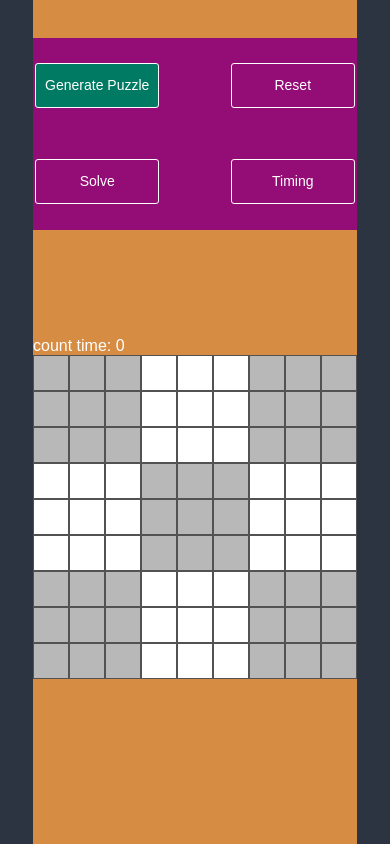
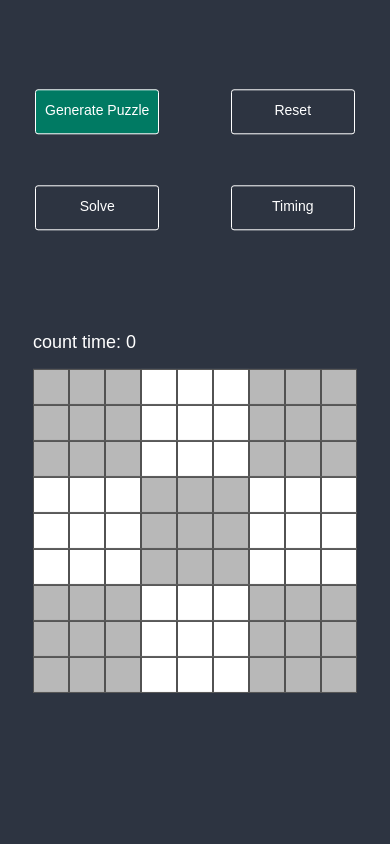
Before and after one commit to momoGrech/sudoku_generator_golver, a plain HTML site: page index.html in a window 390 px wide. Drawn offline with nearby package versions, Linux system fonts and the light colour scheme.

Commit message:
structure

```diff
--- a/index.html
+++ b/index.html
@@ -7,10 +7,10 @@
     <title>Sudku Solver</title>
     <link rel="stylesheet" href="style.css">
     <link rel="stylesheet" href="https://cdnjs.cloudflare.com/ajax/libs/animate.css/4.1.1/animate.min.css">
+    <meta name="viewport" content="width=device-width, initial-scale=1.0">
 
   </head>
 <body>
-  <section id="main">
     <main>
       <div id="button-calculator">
         <button type="button" id="call_API" class="button"><span class="button__text">Generate Puzzle</span></button>
@@ -26,11 +26,8 @@
         <div id="puzzle"></div>
       </div>
       <div id="options"></div>
-    </main>
 
-      <!-- <a href="#popup-1" class="button">Learn more</a> -->
-
-      <div class="popup animated" id="popup-1">
+        <div class="popup animated" id="popup-1">
           <div class="popup-content">
               <a id="popup-close" class="animated">&times;</a>
               <div class="level-container">
@@ -52,7 +49,11 @@
           </div>
         </div>
       </section>
-  </section>
+    </main>
+
+      <!-- <a href="#popup-1" class="button">Learn more</a> -->
+
+
 
 
   <script src="script.js"></script>
--- a/script.js
+++ b/script.js
@@ -38,7 +38,9 @@ popup_close.addEventListener('click', ()=>{
 
 timer.addEventListener('click', ()=>{
     popup_time.classList.add('pop')
+    // alert("hel")
 })
+
 generatePuzzle.addEventListener('click', ()=>{
     let game_difficulty = 0
     popup.classList.add('pop')
@@ -95,9 +97,10 @@ function geneate_puzzle(grid_param, level){
     timer_10.disabled = false
     generate_options()
 }
-
+let solution = false;
 solveButton.disabled = true
 solveButton.addEventListener('click', ()=>{
+    solution = true
     generate_solution(grid_9x9)
     populate_grid(grid_9x9)
     timer_5.disabled = true
@@ -222,7 +225,13 @@ const create_grid_9x9 = function(){
                 console.log("Index: "+ public_index)
                 console.log("Row: "+i)
                 console.log("Column : "+j)
-                validate_input(public_index, i, j, grid_elements)
+                if(solution === false){
+                    validate_input(public_index, i, j, grid_elements)
+                }
+                else{
+                    return
+                }
+
             })
             if( (i <= 2 && j <= 2)||
                 (i <=2  && j > 5 && j <= 8)||
--- a/style.css
+++ b/style.css
@@ -13,12 +13,9 @@ box-sizing: inherit;
 body{
     background-color: #2d3441;
     font-family: 'Zen Kaku Gothic New', sans-serif;
-    overflow-x: hidden;
+    overflow: hidden;
 }
 
-/* p{
-    font-size: 16px;
-} */
 
 #output, #main-content, #output-description{
     position: absolute;
@@ -65,17 +62,17 @@ hr{
 }
 
 main {
-    /* background-color: aqua; */
+    /* background-color: rgb(128, 148, 148); */
     display: grid;
     grid-template-columns: repeat(2, 24em);
     grid-template-rows: repeat(2, auto);
-    column-gap: 50px;
+    /* column-gap: 50px; */
     margin-top: 4em;
-    justify-content: space-around;
-    align-items: center;
-    height: 520px;
+    justify-content: space-evenly;
+    justify-items: center;
+    height: 75vh;
     width: 100%;
-    /* overflow: hidden; */
+    overflow: hidden;
 }
 
 /* #button-calculator {
@@ -91,7 +88,6 @@ main {
 
 #button-calculator{
     grid-template-rows: repeat(4, 6em);
-    background-color: #940d77;
     width: 20em;
 }
 
@@ -291,7 +287,7 @@ background: #007a63;
 }
 
 /* pop up */
-.popup, #timing .popup-content{
+.popup, .pop-timing {
     position: fixed;
     top: 0;
     width: 100%;
@@ -309,7 +305,7 @@ background: #007a63;
     animation-duration: 0.5s;
 }
 
-.level-container, .popup_time_content{
+.level-container, #button_container{
     width: 100%;
     height: 100px;
     background-color: #009579;
@@ -322,12 +318,7 @@ background: #007a63;
     transform: translate(0 , -50%);
 }
 
-.popup_time_content {
-    font-family: 'Zen Kaku Gothic New', sans-serif;
-    color: #fff;
-    font-size: 25px;
-    background-color: #E74C3C;
-}
+
 .game-level{
     width: 6em;
 }
@@ -352,8 +343,9 @@ button:hover{
     font-weight: bold;
 }
 
+
 .popup-content{
-    position: absolute;
+    position: absolute !important;
     top: 50%;
     left: 50%;
     transform: translate(-50%, -50%);
@@ -365,34 +357,37 @@ button:hover{
     background: rgba(69,68,68,1);
 }
 
+#countdown{
+    padding-bottom: 1em;
+}
+
 #countdown > p{
     display: inline;
     color: #fff;
+    font-size: 18px;
+
 }
 
 @media only screen and (max-width: 600px){
 
-    html, body {
-        height: 100%;
-    }
+    /* html, body {
+        height: 100vh;
+    } */
 
-    #main {
-        position: absolute;
-        display: block;
-        left: 50%;
-        top: 50%;
-        transform: translate(-50%, -50%);
-        height: 100vh;
-        overflow-y: hidden;
-    }
 
     main{
-        background-color: #d68c42;
-        width: 100%;
-        grid-template-columns: repeat(1, 100%);
-        height: 100%;
+        /* background-color: #d68c429c; */
+        width: 324px;
+        /* grid-template-columns: repeat(1, 100%); */
+        height: 85%;
         margin: 0;
-        align-content: space-around;
+        /* align-content: space-around; */
+        overflow: hidden;
+        display: block;
+        position: absolute;
+        top: 50%;
+        left: 50%;
+        transform: translate(-50%, -50%);
     }
 
     #puzzle {
@@ -400,26 +395,38 @@ button:hover{
         height: 324px;
         grid-template-rows: repeat(9, 36px);
         grid-template-columns: repeat(9, 36px);
-        margin-bottom: 7em;
     }
 
+    #puzzle_container{
+        position: absolute;
+        top: 55%;
+        left: 50%;
+        transform: translate(-50%, -35%);
+    }
     #puzzle .input-style {
         width: 36px;
         height: 36px;
     }
     #button-calculator{
         grid-template-columns: repeat(2, 5em);
-        background-color: #940d77;
+        /* background-color: #940d77; */
         width: 324px;
         height: 12em;
         justify-content: space-around;
         justify-items: center;
-        margin-top: -1em;
+        /* margin-top: -1em; */
+        position: absolute;
+        top: 0;
     }
 
     #options{
         height: 36px;
         width: 324px;
+        position: inherit;
+        bottom: 0;
+        left: 0;
+        top: auto;
+        transform: translateX(0);
     }
 
     #button-calculator > button{
@@ -427,13 +434,12 @@ button:hover{
         width: 8em;
     }
 
-    .popup {
-        height: 90vh;
+    .popup, .pop-timing {
+        height: 100%;
     }
      .popup-content{
         width: 100%;
         height: 60vh;
-
     }
 
     .level-container, #button_container{
```
